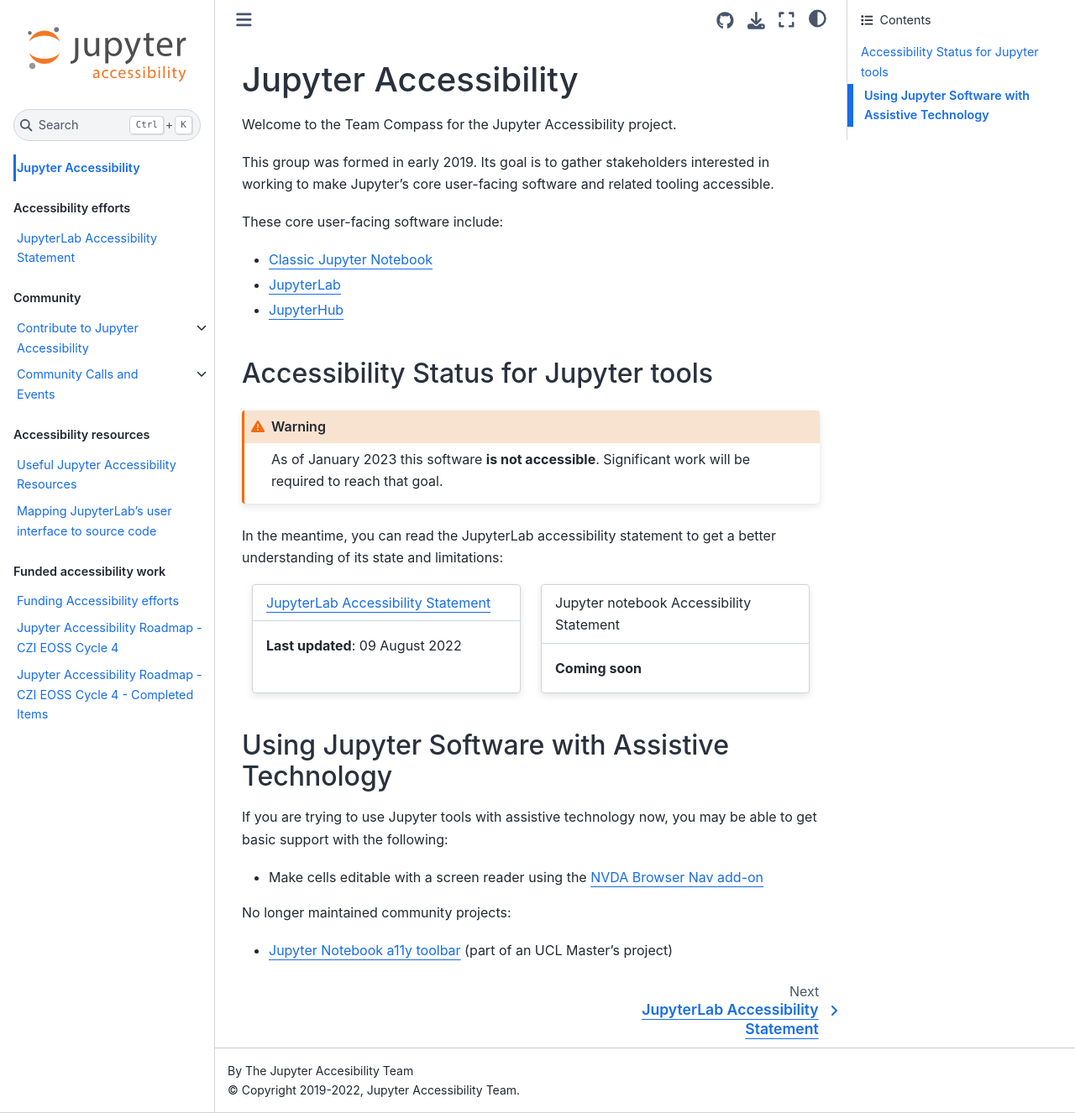
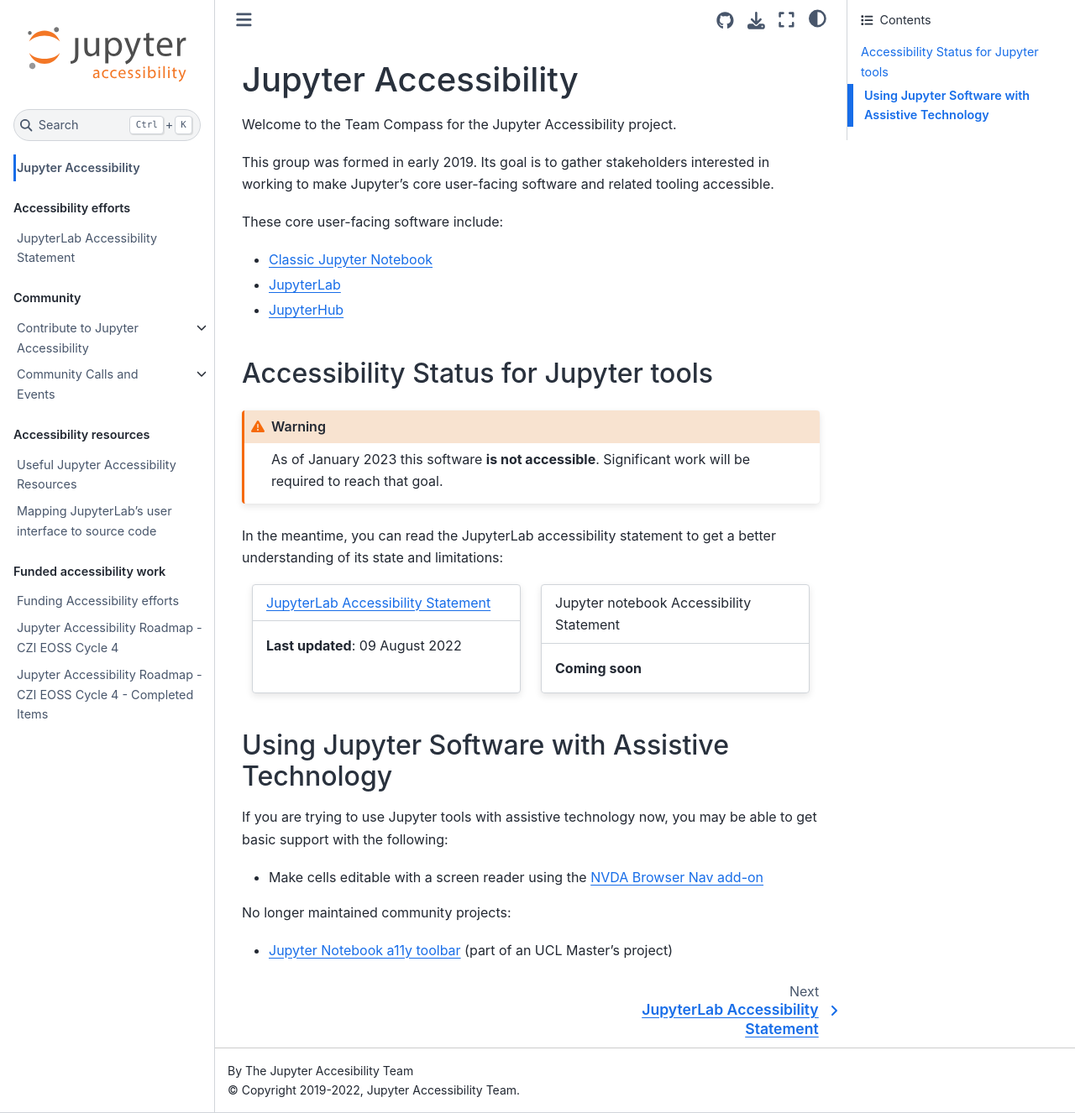
Before and after one commit to jupyter/accessibility, a Jupyter Book: the page built from docs/index.md, in a window 1280 px wide and 1326 px high. Shown: the whole window at 84% size. Built offline with Jupyter Book 1.0.4 settings and Sphinx 7.4.7 and the Sphinx Book theme 1.1.4, drawn with Linux system fonts in a browser that asks for light colours.

Commit message:
Minimal style change

```diff
--- a/docs/_static/custom.css
+++ b/docs/_static/custom.css
@@ -1,15 +1,17 @@
 :root {
     --pst-color-text-base: #24292f;
     --pst-color-text-muted: #6e7781;
+    /* Ensure colours meet WCAG AA contrast criteria */
     --pst-color-link: #0969da;
     --pst-color-inline-code: #bf3989;
 }
 
 /* links */
 a,
+.content-container a,
 .prev-next-area a p.prev-next-title {
     text-decoration: underline;
-    text-underline-offset: 25%;
+    text-underline-offset: 10%;
     color: var(--pst-color-link) !important;
 }
 
@@ -26,7 +28,7 @@
 #site-navigation nav ul.nav li a,
 #site-navigation nav ul.nav ul li a {
     text-decoration: none;
-    color: var(--pst-color-text-muted);
+    color: var(--pst-color-text-muted) !important;
     padding-left: 0.25rem;
 }
 
```
Also changed, not shown: docs/contribute/this-repo.md (+2 -2 lines).
